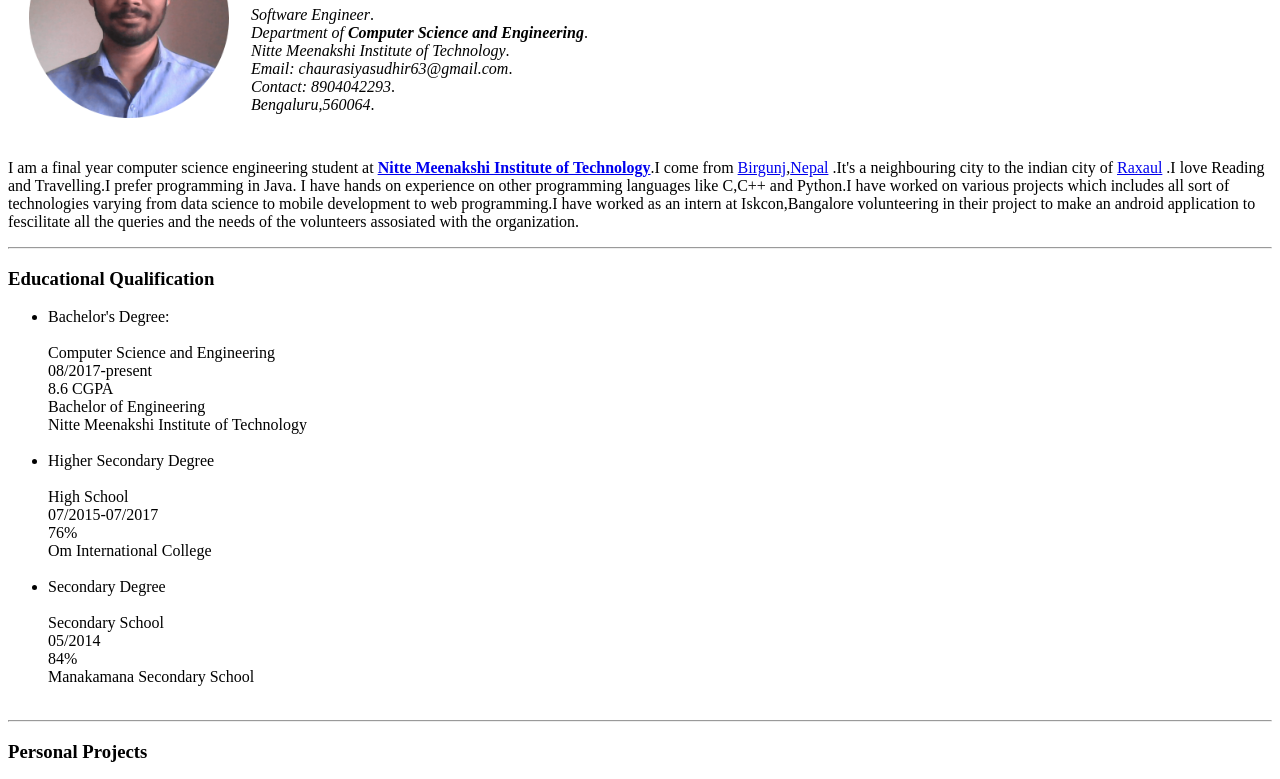
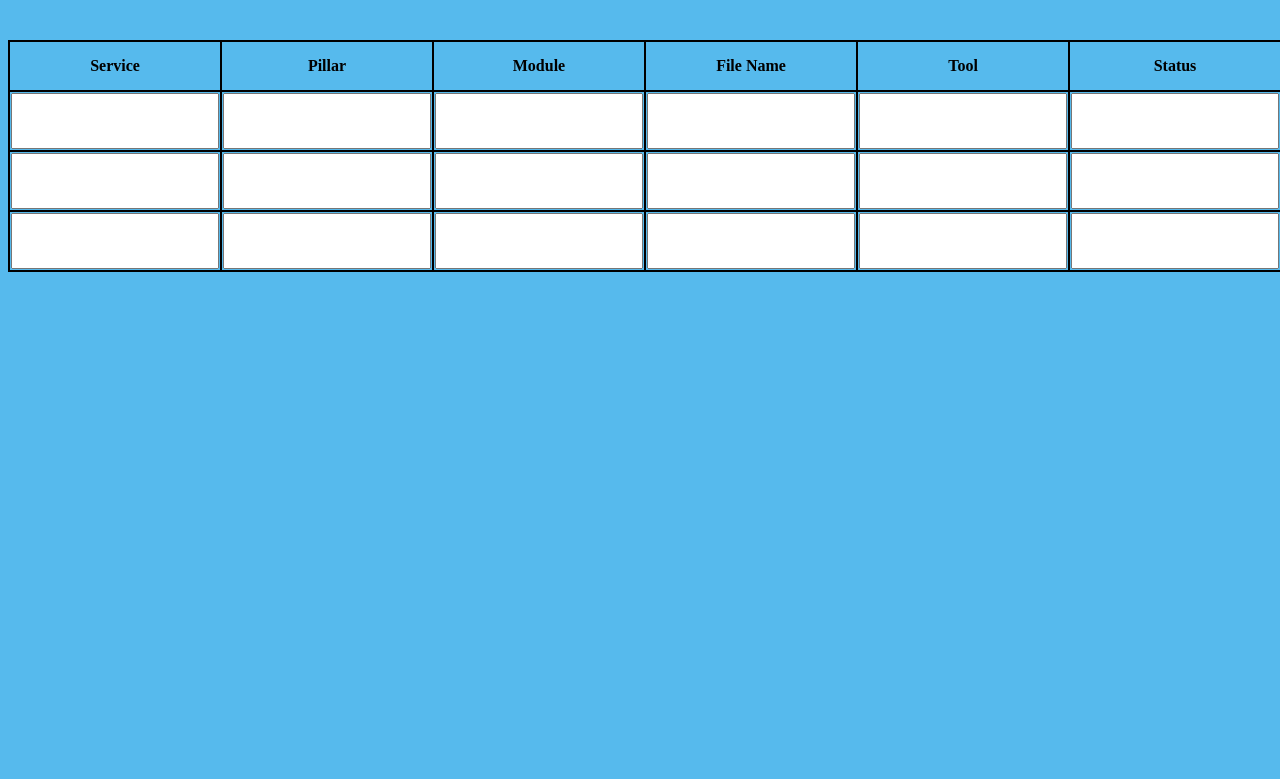
Before and after one commit to sudhir12345chaurasiya/My-CV, a plain HTML site: page index.html in a window 1280 px wide. Shown: the part 111-890 px from the top of the page. After the commit the page ends 800 px from the top, so only its background shows below. Drawn offline with Linux system fonts and the light colour scheme.

Commit message:
Update index.html

```diff
--- a/index.html
+++ b/index.html
@@ -1,230 +1,242 @@
+
+
 <!DOCTYPE html>
-<html lang="en" dir="ltr">
+<html lang="en">
+<head>
+    <meta charset="UTF-8">
+    <meta http-equiv="X-UA-Compatible" content="IE=edge">
+    <meta name="viewport" content="width=device-width, initial-scale=1.0">
+    <title>Cinfiguration Page</title>
+    <style>
+        table, th, td {
+          border: 2px solid black;
+          border-collapse: collapse;
+        }
 
-<head>
-  <meta charset="utf-8">
-  <title>Sudhir's Personal Site</title>
+        h1 {
+    text-align:center;
+}
+table.center {
+  margin-left: auto;
+  margin-right: auto;
+  margin-top: 50px;
+}
+html {
+    background-color: #56baed;
+}
+#txtbox00
+    {
+     font: size 25px;;
+     height:50px;
+     width:200px;
+    }
+    #txtbox01
+    {
+     font: size 25px;;
+     height:50px;
+     width:200px;
+    }
+    #txtbox02
+    {
+     font: size 25px;;
+     height:50px;
+     width:200px;
+    }
+    #txtbox03
+    {
+     font: size 25px;;
+     height:50px;
+     width:200px;
+    }
+    #txtbox04
+    {
+     font: size 25px;;
+     height:50px;
+     width:200px;
+    }
+    #txtbox05
+    {
+     font: size 25px;;
+     height:50px;
+     width:200px;
+    }
+    #txtbox10
+    {
+     font: size 25px;;
+     height:50px;
+     width:200px;
+    }
+    #txtbox11
+    {
+     font: size 25px;;
+     height:50px;
+     width:200px;
+    }
+    #txtbox12
+    {
+     font: size 25px;;
+     height:50px;
+     width:200px;
+    }
+    #txtbox13
+    {
+     font: size 25px;;
+     height:50px;
+     width:200px;
+    }
+    #txtbox14
+    {
+     font: size 25px;;
+     height:50px;
+     width:200px;
+    }
+    #txtbox15
+    {
+     font: size 25px;;
+     height:50px;
+     width:200px;
+    }
+    #txtbox20
+    {
+     font: size 25px;;
+     height:50px;
+     width:200px;
+    }
+    #txtbox21
+    {
+     font: size 25px;;
+     height:50px;
+     width:200px;
+    }
+    #txtbox22
+    {
+     font: size 25px;;
+     height:50px;
+     width:200px;
+    }
+    #txtbox23
+    {
+     font: size 25px;;
+     height:50px;
+     width:200px;
+    }
+    #txtbox24
+    {
+     font: size 25px;;
+     height:50px;
+     width:200px;
+    }
+    #txtbox25
+    {
+     font: size 25px;;
+     height:50px;
+     width:200px;
+    }
+        </style>
 </head>
+<body>
 
-<body>
-  <table cellspacing='20'>
-    <tr>
-      <td> <img src="sudhir.png" alt="sudhir's profile picture" width="200" height="200">
-      </td>
+    <h1>Automation Orchestration</h1>
+
+
+    <form action="/runpython" style="padding-left:1106px">
+        <button id="stat-btn" class="btn">Fetch & Execute</button>
+    </form>
+
+    <table width="750" class="center">
+      <tr style="height:50px">
+        <th>Service</th>
+        <th>Pillar</th>
+        <th>Module</th>
+        <th>File Name</th>
+        <th>Tool</th>
+        <th>Status</th>
+      </tr>
+      <tr style="height:50px">
         <td>
-        <h1>Sudhir Chaurasiya</h1>
-        <p style="display:inline">
-          <em>Software Engineer</em>.
-        </p>
-        <br>
-        <p style="display:inline"><em>Department of <strong>Computer Science and Engineering</strong></em>.</p>
-        <br>
-        <p style="display:inline"><em>Nitte Meenakshi Institute of Technology</em>.</p>
-        <br>
-        <p style="display:inline"><em>Email: chaurasiyasudhir63@gmail.com</em>.</p>
-        <br>
-        <p style="display:inline"><em>Contact: 8904042293</em>.</p>
-        <br>
-        <p style="display:inline"><em>Bengaluru,560064</em>.</p>
-      </td>
+            <div id = "t00">
+                <input type="text" id="txtbox00">
+            </div>
+        <td>
+            <div id = "t01">
+            <input type="text" id="txtbox01">
+        </div></td>
+        <td>
+            <div id = "t02">
+            <input type="text" id="txtbox02">
+        </div></td>
+        <td>
+            <div id = "t03">
+            <input type="text" id="txtbox03">
+        </div></td>
+        <td>
+            <div id = "t04">
+            <input type="text" id="txtbox04">
+        </div></td>
+        <td>
+            <div id = "t05">
+            <input type="text" id="txtbox05">
+        </div></td>
+      </tr>
+      <tr style="height:50px">
+        <td>
+            <div id = "t10">
+                <input type="text" id="txtbox10">
+            </div>
+        <td>
+            <div id = "t11">
+            <input type="text" id="txtbox11">
+        </div></td>
+        <td>
+            <div id = "t12">
+            <input type="text" id="txtbox12">
+        </div></td>
+        <td><div id = "t13">
+            <input type="text" id="txtbox13">
+        </div></td>
+        <td><div id = "t14">
+            <input type="text" id="txtbox14">
+        </div></td>
+        <td><div id = "t15">
+            <input type="text" id="txtbox15">
+        </div></td>
+      </tr>
 
+
+
+
+      <tr style="height:50px">
+        <td>
+            <div id = "t20">
+                <input type="text" id="txtbox20">
+            </div>
+        <td>
+            <div id = "t21">
+            <input type="text" id="txtbox21">
+        </div></td>
+        <td>
+            <div id = "t22">
+            <input type="text" id="txtbox22">
+        </div></td>
+        <td><div id = "t23">
+            <input type="text" id="txtbox23">
+        </div></td>
+        <td><div id = "t24">
+            <input type="text" id="txtbox24">
+        </div></td>
+        <td><div id = "t25">
+            <input type="text" id="txtbox25">
+        </div></td>
       </tr>
 
     </table>
-  <!--  <img src="https://pbs.twimg.com/profile_images/1311315349053210630/Wz6qNPPy_400x400.jpg" alt="sudhir profile picture">
-  -->
 
 
-  <p>I am a final year computer science engineering student at <strong><a href="https://www.nmit.ac.in/contact.html">
-        Nitte Meenakshi Institute of Technology</a></strong>.I come from <a href="https://en.wikipedia.org/wiki/Birgunj">Birgunj</a>,<a href="https://en.wikipedia.org/wiki/Nepal">Nepal</a>
-    .It's a neighbouring city to the indian city of <a href="https://en.wikipedia.org/wiki/Raxaul">Raxaul</a>
-    .I love Reading and Travelling.I prefer programming in Java. I have hands on experience on other
-    programming languages like C,C++ and Python.I have worked on various projects which includes all
-    sort of technologies varying from data science to mobile development to web programming.I have
-    worked as an intern at Iskcon,Bangalore volunteering in their project to make an android application to
-    fescilitate all the queries and the needs of the volunteers assosiated with the organization.</p>
-  <hr>
-  <h3><strong>Educational Qualification</strong></h3>
-  <ul>
-    <li>Bachelor's Degree: <br><br>
-      <p style="display:inline">
-        Computer Science and Engineering
-      </p>
-      <br>
-      <p style="display:inline">
-        08/2017-present
-      </p>
-      <br>
-      <p style="display:inline">
-        8.6 CGPA
-      </p>
-      <br>
-      <p style="display:inline">
-        Bachelor of Engineering
-      </p>
-      <br>
-      <p style="display:inline">
-        Nitte Meenakshi Institute of Technology
-      </p>
-      <br>
-    </li>
-    <br>
-    <li>Higher Secondary Degree</li>
-    <br>
-    <p style="display:inline">
-      High School
-    </p>
-    <br>
-    <p style="display:inline">
-      07/2015-07/2017
-    </p>
-    <br>
-    <p style="display:inline">
-      76%
-    </p>
-    <br>
-    <p style="display:inline">
-      Om International College
-    </p>
-    <br>
-    <br>
-    <li>Secondary Degree</li>
-    <br>
-    <p style="display:inline">
-      Secondary School
-    </p>
-    <br>
-    <p style="display:inline">
-      05/2014
-    </p>
-    <br>
-    <p style="display:inline">
-      84%
-    </p>
-    <br>
-    <p style="display:inline">
-      Manakamana Secondary School
-    </p>
-    <br>
-    <br>
-  </ul>
-  <hr>
-  <h3>Personal Projects</h3>
-  <ol>
-    <li><a href="https://github.com/sudhir12345chaurasiya/JoinUs">Join Us</a></li>
-    <br>
-    <p style="display:inline">
-      Flutter Application
-    </p>
-    <br>
-    <p style="display:inline">
-      08/2019 – 12/2019
-    </p>
-    <br>
-    <p style="display:inline">
-      Chat app to facilitate communication between students and
-      faculties of all branches.
-    </p>
-    <br>
-    <br>
-    <li><a href="https://github.com/sudhir12345chaurasiya/Store-Recording">Shopping Cart</a></li>
-    <br>
-    <p style="display:inline">
-      Web Application
-    </p>
-    <br>
-    <p style="display:inline">
-      01/2019 – 05/2019
-    </p>
-    <br>
-    <p style="display:inline">
-      A basic shopping website.
-    </p>
-    <br>
-    <br>
-    <li><a href="https://github.com/sudhir12345chaurasiya/Bengaluru-House-Price-Prediction">House Price Prediction</a></li>
-    <br>
-    <p style="display:inline">
-      Machine Learning
-    </p>
-    <br>
-    <p style="display:inline">
-      04/2020 – 04/2020
-    </p>
-    <br>
-    <p style="display:inline">
-      A supervised machine learning project to predict the price of the
-      houses in any location of bangalore. </p>
-    <br>
-    <br>
-  </ol>
-  <hr>
-  <h3>Work Experience</h3>
-  <table cellspacing='10'>
-    <thead>
-      <tr>
-        <th>Duration</th>
-        <th>Place of work</th>
-      </tr>
-    </thead>
 
-    <tbody>
-      <tr>
-        <td>16/01/2020-16/04/2020</td>
-        <td>Iskcon Bangalore Intern</td>
-      </tr>
-      <td>2021-present</td>
-      <td>Hopefully will join soon</td>
-    </tbody>
 
-  </table>
-  <hr>
-<h3>Skills</h3>
-<table cellspacing='10'>
-  <tbody>
-    <tr>
-      <td>Android Development</td>
-      <td>⭐⭐⭐⭐</td>
-    </tr>
-    <tr>
-      <td>Web Development</td>
-      <td>⭐⭐⭐⭐</td>
-    </tr>
-    <tr>
-      <td>Data Science</td>
-      <td>⭐⭐⭐</td>
-    </tr>
 
-  </tbody>
-</table>
 
-<hr>
-<h3>Language Proficiency</h3>
-<table cellspacing='10'>
-  <tr>
-    <td>English</td>
-    <td>Full Professional Proficiency</td>
-  </tr>
-  <tr>
-    <td>Hindi</td>
-    <td>Full Professional Proficiency</td>
-  </tr>
-  <tr>
-    <td>Nepali</td>
-    <td>Full Professional Proficiency</td>
-  </tr>
-</table>
-<hr>
-<h3>Interests</h3>
-<p>Writing</p>
-<p>Reading</p>
-<p>Mindfullness</p>
-<p>Travelling</p>
 
-<hr>
 
-<h3><a href="additionalInformation.html">Additional Information</a></h3>
-<hr>
 </body>
-
 </html>
```
Lines whose indentation alone changed are shown as unchanged.
